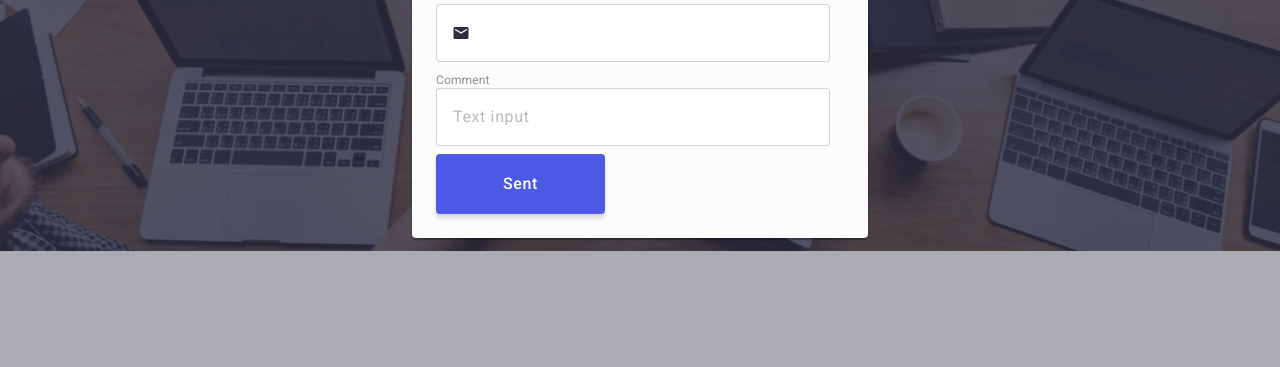
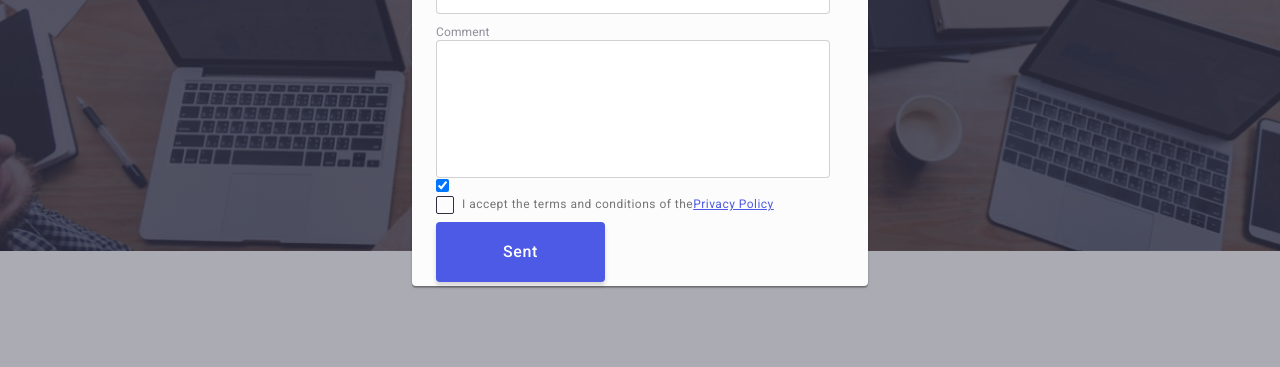
Before and after one commit to MashaDuhn/goit-markup-hw-06, a plain HTML site: page index.html in a window 1280 px wide. Shown: the part 426-793 px from the top of the page. Drawn offline with nearby package versions, Linux system fonts and the light colour scheme.

Commit message:
add home work v2

```diff
--- a/css/styles.css
+++ b/css/styles.css
@@ -726,18 +726,9 @@ body {
     border: 1px solid rgba(33, 33, 33, 0.2);
     border-radius: 4px;
     padding: 8px 16px;
+    outline: transparent;
 }
 
-.form-input::placeholder {
-    ont-size: 12px;
-    line-height: 1.33;
-    letter-spacing: 0.04em;
-    color: rgba(117, 117, 117, 0.5);
-}
-
-.form-btn {
-    min-width: 169px;
-}
 
 .form-label span {
     font-size: 12px;
@@ -767,5 +758,63 @@ body {
 }
 
 .form-input:focus {
+    border-color: var(--accent-color);
+}
+
+.form-input:focus+.form-icon {
     color: var(--accent-color);
 }
+
+.form-textarea {
+    display: block;
+    width: 360px;
+    min-height: 120px;
+    border: 1px solid rgba(33, 33, 33, 0.2);
+    border-radius: 4px;
+    padding: 8px 16px;
+    outline: transparent;
+    resize: none;
+}
+
+.form-textarea::placeholder {
+    ont-size: 12px;
+    line-height: 1.33;
+    letter-spacing: 0.04em;
+    color: rgba(117, 117, 117, 0.5);
+}
+
+.form-textarea:focus {
+    border-color: var(--accent-color);
+}
+
+.text-policy {
+    font-size: 12px;
+    line-height: 1.33;
+    letter-spacing: 0.04em;
+    text-decoration-line: underline;
+    color: var(--accent-color)
+}
+
+.form-btn {
+    min-width: 169px;
+}
+
+.form-label-checkbox {
+    font-size: 12px;
+    line-height: 1.33;
+    letter-spacing: 0.04em;
+    color: #757575;
+    display: flex;
+    align-items: center;
+}
+
+.form-label-checkbox::before {
+    content: '';
+    width: 16px;
+    height: 16px;
+    border: 1.25px solid #2E2F42;
+    border-radius: 2px;
+    margin-right: 8px;
+}
+
+.form-checkbox:checked+.form-label-checkbox::before {}
--- a/index.html
+++ b/index.html
@@ -375,12 +375,19 @@
 			<div class="form-group">
 				<label class="form-label">
 					<span>Comment</span>
-					<input type="text" class="form-input" name="commentary" placeholder="Text input"/>
+					<textarea name="commentary" class="form-textarea" placeholder="Text input"> </textarea>
+					<!-- <input type="text" class="form-input" name="commentary" placeholder="Text input"/>  -->
 					<svg class="form-icon">
 						<use href="./images/symbol-defs.svg"></use>
 					</svg>
 				</label>
-			</div>
+				<div class="form-group">
+					<input type="checkbox" class="form-checkbox" id="policy" name="policy" checked />
+					<label for="policy" class="form-label-checkbox">
+						I accept the terms and conditions of the
+						<span class="text-policy"> Privacy Policy </span>
+					</label>
+				</div>
 					<button class="form-btn btn">Sent</button>
 				</form type="text">
 			</div>
```
